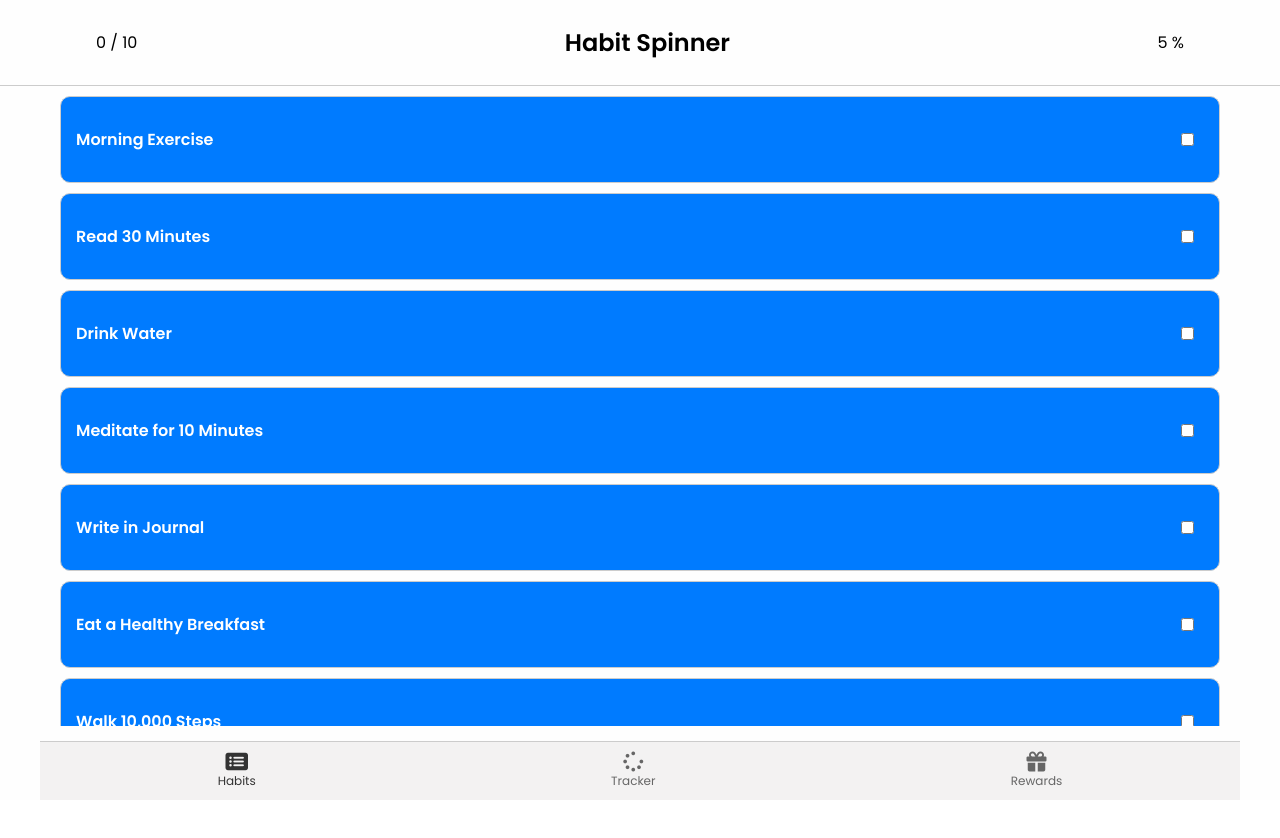
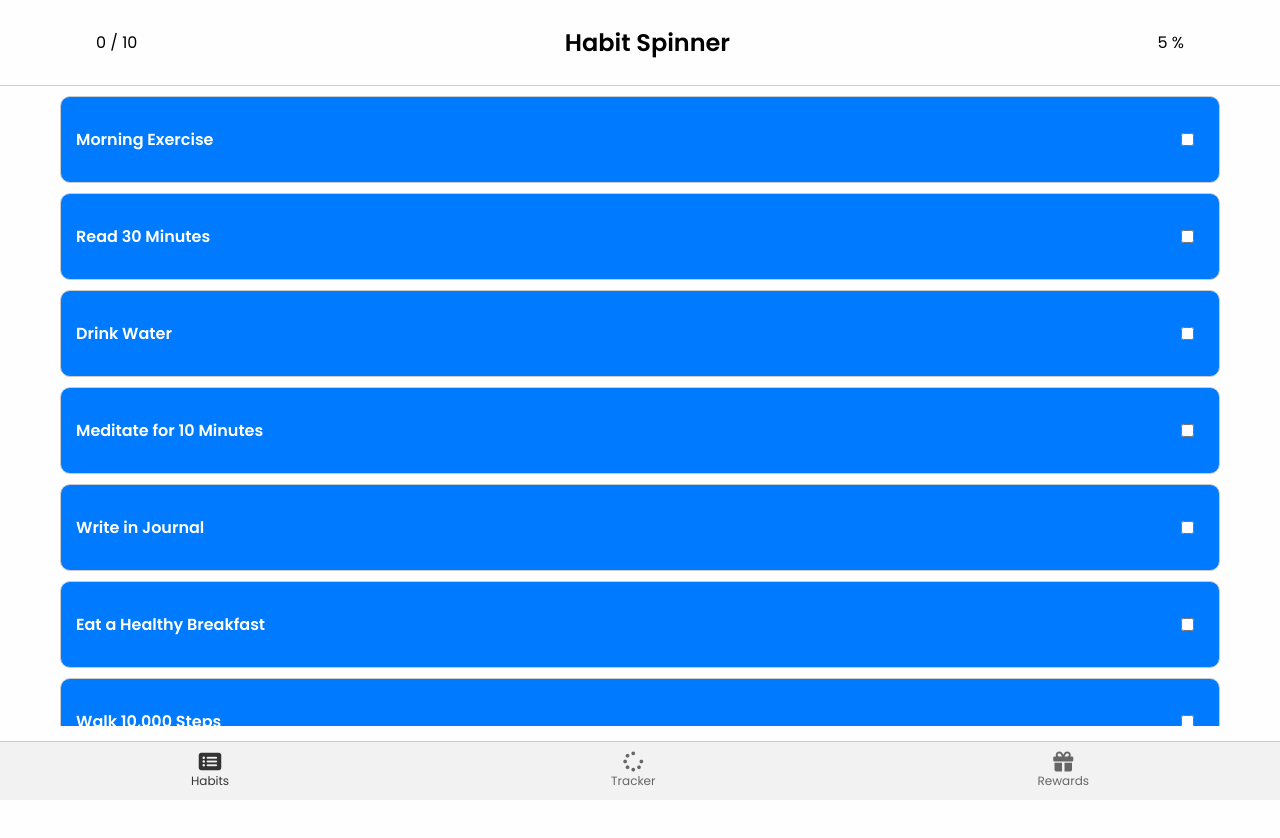
Before and after one commit to joseph-johnson27001/habit-spinner, a Vue app: page /habits in a window 1280 px wide. Shown: the top 838 px of the page. Before the commit the page ends 800 px from the top, so only its background shows below. Built offline with nearby package versions, Linux system fonts and the light colour scheme.

Commit message:
Footer positioning

```diff
--- a/src/App.vue
+++ b/src/App.vue
@@ -36,6 +36,7 @@ body {
   font-family: "Poppins", sans-serif;
   min-height: 100vh;
   text-align: center;
+  padding-bottom: 30px;
 }
 
 .content-container {
--- a/src/components/Navigation/FooterNav.vue
+++ b/src/components/Navigation/FooterNav.vue
@@ -45,8 +45,11 @@ export default {
   background-color: #f3f2f2;
   padding: 10px 0;
   width: 100%;
-  margin-top: auto;
   border-top: 1px solid #ccc;
+  position: fixed;
+  bottom: 0;
+  left: 0;
+  z-index: 1000;
 }
 
 .nav-content {
```
